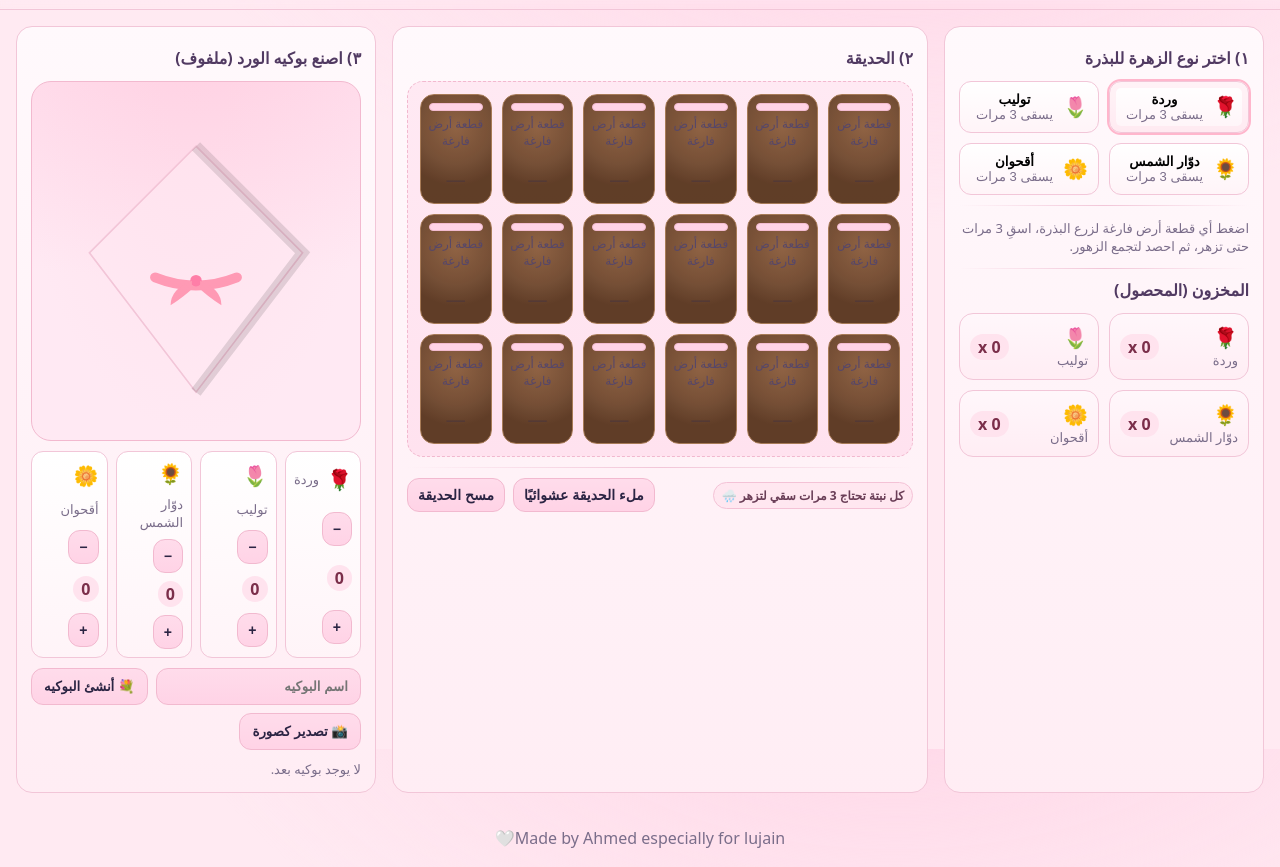
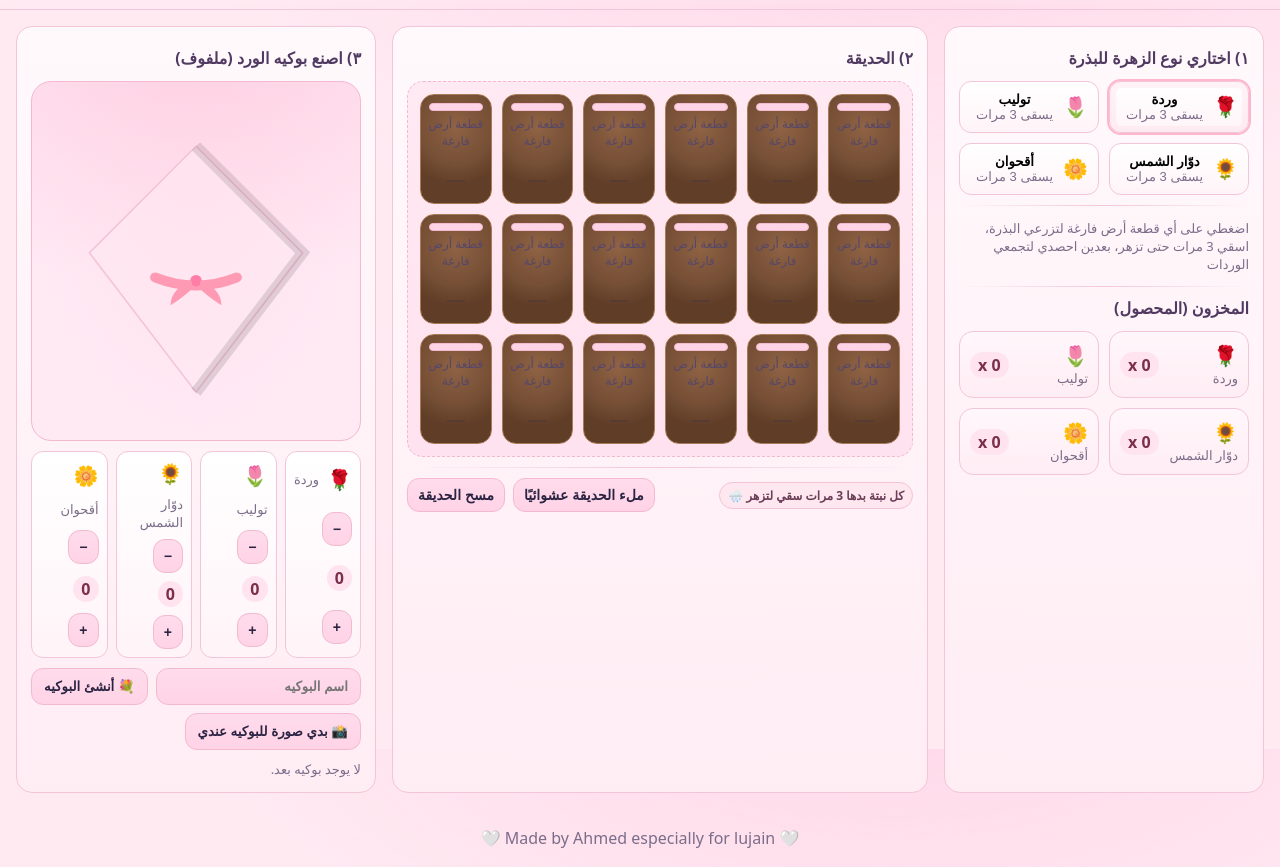
Before and after one commit to ahmad-coder963/flowers, a plain HTML site: page index.html in a window 1280 px wide. Shown: the part 51-918 px from the top of the page. Drawn offline with Linux system fonts and the light colour scheme.

Commit message:
Update index.html

```diff
--- a/index.html
+++ b/index.html
@@ -82,10 +82,10 @@
   <main class="wrap">
     <!-- يمين: اختيار النوع والمخزون -->
     <section class="panel" aria-label="اختيار النوع">
-      <h3>١) اختر نوع الزهرة للبذرة</h3>
+      <h3>١) اختاري نوع الزهرة للبذرة</h3>
       <div class="legend" id="flowerTypes"></div>
       <div class="sep"></div>
-      <p class="hint">اضغط أي قطعة أرض فارغة لزرع البذرة، اسقِ 3 مرات حتى تزهر، ثم احصد لتجمع الزهور.</p>
+      <p class="hint"> اضغطي على أي قطعة أرض فارغة لتزرعي البذرة، اسقي 3 مرات حتى تزهر، بعدين احصدي لتجمعي الوردات </p>
       <div class="sep"></div>
       <h3>المخزون (المحصول)</h3>
       <div class="inv" id="inventory"></div>
@@ -117,7 +117,7 @@
       </div>
       <div class="sep"></div>
       <div class="flex">
-        <div class="badge">كل نبتة تحتاج 3 مرات سقي لتزهر 🌧️</div>
+        <div class="badge">كل نبتة بدها 3 مرات سقي لتزهر 🌧️</div>
         <div class="grow"></div>
         <button class="btn small" id="btn-fill">ملء الحديقة عشوائيًا</button>
         <button class="btn small" id="btn-clear">مسح الحديقة</button>
@@ -136,14 +136,14 @@
         <div class="flex">
           <input class="btn grow" id="bouquetName" placeholder="اسم البوكيه" />
           <button class="btn" id="makeBouquet">💐 أنشئ البوكيه</button>
-          <button class="btn" id="exportPng">📸 تصدير كصورة</button>
+          <button class="btn" id="exportPng">📸 بدي صورة للبوكيه عندي</button>
         </div>
         <div class="hint" id="bouquetStat">لا يوجد بوكيه بعد.</div>
       </div>
     </section>
   </main>
 
-  <footer>Made by Ahmed especially for lujain🤍 </footer>
+  <footer>🤍 Made by Ahmed especially for lujain 🤍 </footer>
 
   <script>
   // كل الكود يعمل بعد تحميل DOM بالكامل لتجنّب أخطاء null
```
